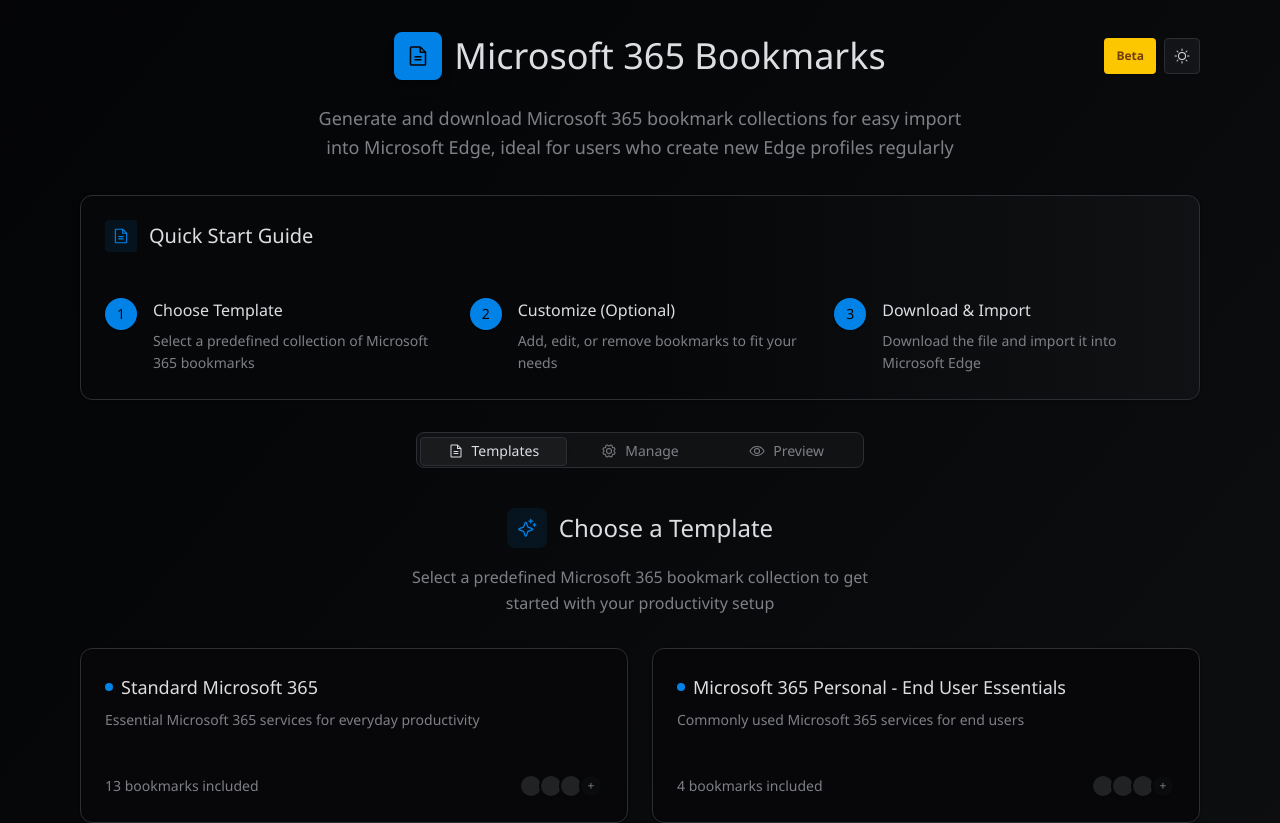
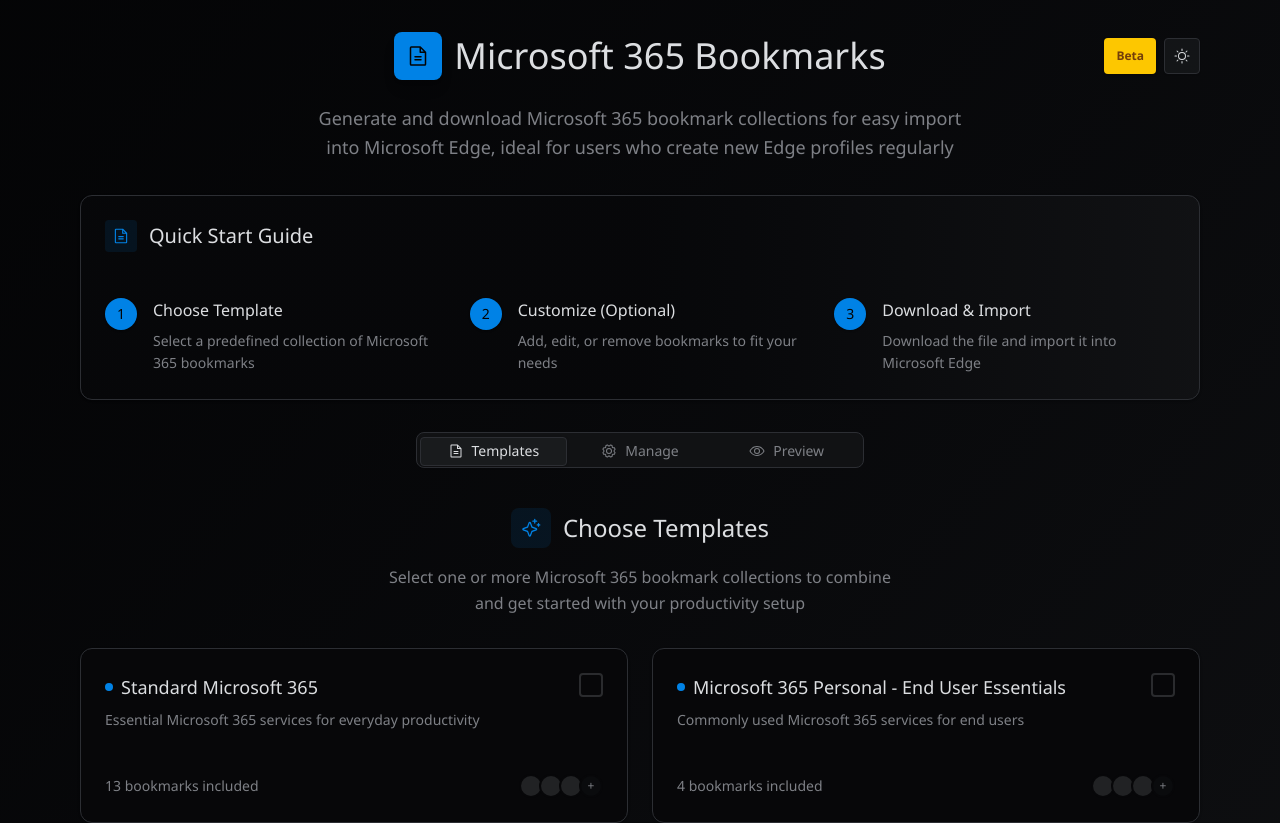
Before and after one commit to pkbullock/m365-bookmark-generator, a React (Vite) app: page / in a window 1280 px wide. Shown: the top 823 px of the page. Built offline with nearby package versions, Linux system fonts and the light colour scheme; a web font is replaced by a local one.

Commit message:
Implement multi-select bookmark templates feature
Co-authored-by: pkbullock <8781041+pkbullock@users.noreply.github.com>

```diff
--- a/src/App.tsx
+++ b/src/App.tsx
@@ -12,12 +12,25 @@ import { Toaster } from '@/components/ui/sonner';
 import { FileTextIcon, GearIcon, EyeIcon } from '@phosphor-icons/react';
 
 function App() {
-  const [selectedTemplate, setSelectedTemplate] = useState<BookmarkTemplate | null>(null);
+  const [selectedTemplates, setSelectedTemplates] = useState<BookmarkTemplate[]>([]);
   const [bookmarks, setBookmarks] = useState<Bookmark[]>([]);
 
-  const handleTemplateSelect = (template: BookmarkTemplate) => {
-    setSelectedTemplate(template);
-    setBookmarks(template.bookmarks);
+  const handleTemplateSelect = (template: BookmarkTemplate, isSelected: boolean) => {
+    if (isSelected) {
+      // Add template to selection
+      const newSelectedTemplates = [...selectedTemplates, template];
+      setSelectedTemplates(newSelectedTemplates);
+      // Combine bookmarks from all selected templates
+      const combinedBookmarks = newSelectedTemplates.flatMap(t => t.bookmarks);
+      setBookmarks(combinedBookmarks);
+    } else {
+      // Remove template from selection
+      const newSelectedTemplates = selectedTemplates.filter(t => t.id !== template.id);
+      setSelectedTemplates(newSelectedTemplates);
+      // Combine bookmarks from remaining selected templates
+      const combinedBookmarks = newSelectedTemplates.flatMap(t => t.bookmarks);
+      setBookmarks(combinedBookmarks);
+    }
   };
 
   return (
@@ -117,7 +130,7 @@ function App() {
 
               <TabsContent value="templates" className="space-y-6">
                 <TemplateSelect
-                  selectedTemplate={selectedTemplate}
+                  selectedTemplates={selectedTemplates}
                   onTemplateSelect={handleTemplateSelect}
                 />
               </TabsContent>
@@ -130,7 +143,7 @@ function App() {
               </TabsContent>
 
               <TabsContent value="preview" className="space-y-6">
-                <BookmarkPreview bookmarks={bookmarks} groupName={selectedTemplate?.name} />
+                <BookmarkPreview bookmarks={bookmarks} selectedTemplates={selectedTemplates} />
               </TabsContent>
             </Tabs>
           </div>
--- a/src/components/BookmarkPreview.tsx
+++ b/src/components/BookmarkPreview.tsx
@@ -1,12 +1,12 @@
 import { Button } from '@/components/ui/button';
 import { Card, CardContent, CardHeader, CardTitle } from '@/components/ui/card';
 import { FolderIcon, GlobeIcon, DownloadIcon, EyeIcon, FileTextIcon } from '@phosphor-icons/react';
-import { type Bookmark, downloadBookmarkFile } from '@/lib/bookmarks';
+import { type Bookmark, type BookmarkTemplate, downloadBookmarkFile } from '@/lib/bookmarks';
 import { toast } from 'sonner';
 
 interface BookmarkPreviewProps {
   bookmarks: Bookmark[];
-  groupName?: string;
+  selectedTemplates?: BookmarkTemplate[];
 }
 
 function formatFileName(name: string) {
@@ -17,7 +17,7 @@ function formatFileName(name: string) {
     + '.html';
 }
 
-export function BookmarkPreview({ bookmarks, groupName }: BookmarkPreviewProps) {
+export function BookmarkPreview({ bookmarks, selectedTemplates = [] }: BookmarkPreviewProps) {
   const groupedBookmarks = bookmarks.reduce((acc, bookmark) => {
     const folder = bookmark.folder || 'Uncategorized';
     if (!acc[folder]) acc[folder] = [];
@@ -32,8 +32,15 @@ export function BookmarkPreview({ bookmarks, groupName }: BookmarkPreviewProps)
     }
 
     try {
-      //downloadBookmarkFile(bookmarks, 'microsoft-365-bookmarks.html');
-      const fileName = formatFileName(groupName || 'microsoft-365-bookmarks');
+      let fileName: string;
+      if (selectedTemplates.length > 1) {
+        fileName = 'import-multiple-bookmarks.html';
+      } else if (selectedTemplates.length === 1) {
+        fileName = formatFileName(selectedTemplates[0].name);
+      } else {
+        fileName = 'microsoft-365-bookmarks.html';
+      }
+
       downloadBookmarkFile(bookmarks, fileName);
       toast.success('Bookmark file downloaded successfully!');
     } catch (error) {
@@ -131,6 +138,9 @@ export function BookmarkPreview({ bookmarks, groupName }: BookmarkPreviewProps)
                 <h3 className="text-xl font-medium">Microsoft 365 Bookmarks</h3>
                 <p className="text-sm text-muted-foreground font-light">
                   {bookmarks.length} bookmarks organized in {Object.keys(groupedBookmarks).length} folders
+                  {selectedTemplates.length > 0 && (
+                    <span> • From {selectedTemplates.length} template{selectedTemplates.length > 1 ? 's' : ''}</span>
+                  )}
                 </p>
               </div>
             </div>
--- a/src/components/TemplateSelect.tsx
+++ b/src/components/TemplateSelect.tsx
@@ -6,11 +6,11 @@ import { loadTemplates } from '@/lib/templateService';
 import { Check, Sparkle } from '@phosphor-icons/react';
 
 interface TemplateSelectProps {
-  selectedTemplate: BookmarkTemplate | null;
-  onTemplateSelect: (template: BookmarkTemplate) => void;
+  selectedTemplates: BookmarkTemplate[];
+  onTemplateSelect: (template: BookmarkTemplate, isSelected: boolean) => void;
 }
 
-export function TemplateSelect({ selectedTemplate, onTemplateSelect }: TemplateSelectProps) {
+export function TemplateSelect({ selectedTemplates, onTemplateSelect }: TemplateSelectProps) {
   const [templates, setTemplates] = useState<BookmarkTemplate[]>([]);
   const [loading, setLoading] = useState(true);
 
@@ -57,23 +57,26 @@ export function TemplateSelect({ selectedTemplate, onTemplateSelect }: TemplateS
           <div className="w-10 h-10 bg-primary/10 rounded-lg flex items-center justify-center">
             <Sparkle size={20} className="text-primary" />
           </div>
-          <h2 className="text-2xl font-light text-foreground">Choose a Template</h2>
+          <h2 className="text-2xl font-light text-foreground">Choose Templates</h2>
         </div>
         <p className="text-muted-foreground font-light max-w-lg mx-auto leading-relaxed">
-          Select a predefined Microsoft 365 bookmark collection to get started with your productivity setup
+          Select one or more Microsoft 365 bookmark collections to combine and get started with your productivity setup
         </p>
       </div>
 
       <div className="grid grid-cols-1 md:grid-cols-2 gap-6">
-        {templates.map((template) => (
+        {templates.map((template) => {
+          const isSelected = selectedTemplates.some(t => t.id === template.id);
+
+          return (
             <Card
               key={template.id}
               className={`cursor-pointer transition-all duration-300 hover:shadow-lg hover:-translate-y-1 border shadow-sm ${
-              selectedTemplate?.id === template.id
+                isSelected
                   ? 'ring-2 ring-primary shadow-lg bg-gradient-to-br from-card to-primary/5'
                   : 'hover:shadow-md'
               }`}
-            onClick={() => onTemplateSelect(template)}
+              onClick={() => onTemplateSelect(template, !isSelected)}
             >
               <CardHeader className="pb-3">
                 <div className="flex items-start justify-between">
@@ -86,11 +89,15 @@ export function TemplateSelect({ selectedTemplate, onTemplateSelect }: TemplateS
                       {template.description}
                     </CardDescription>
                   </div>
-                {selectedTemplate?.id === template.id && (
-                  <div className="w-6 h-6 bg-primary rounded-full flex items-center justify-center ml-3">
+                  <div className={`w-6 h-6 rounded border-2 flex items-center justify-center ml-3 transition-colors ${
+                    isSelected
+                      ? 'bg-primary border-primary'
+                      : 'border-muted-foreground/30 hover:border-primary/50'
+                  }`}>
+                    {isSelected && (
                       <Check size={14} className="text-primary-foreground" />
+                    )}
                   </div>
-                )}
                 </div>
               </CardHeader>
             <CardContent className="pt-0">
@@ -114,7 +121,8 @@ export function TemplateSelect({ selectedTemplate, onTemplateSelect }: TemplateS
               </div>
             </CardContent>
           </Card>
-        ))}
+        );
+        })}
       </div>
     </div>
   );
```
Lines whose indentation alone changed are shown as unchanged.
